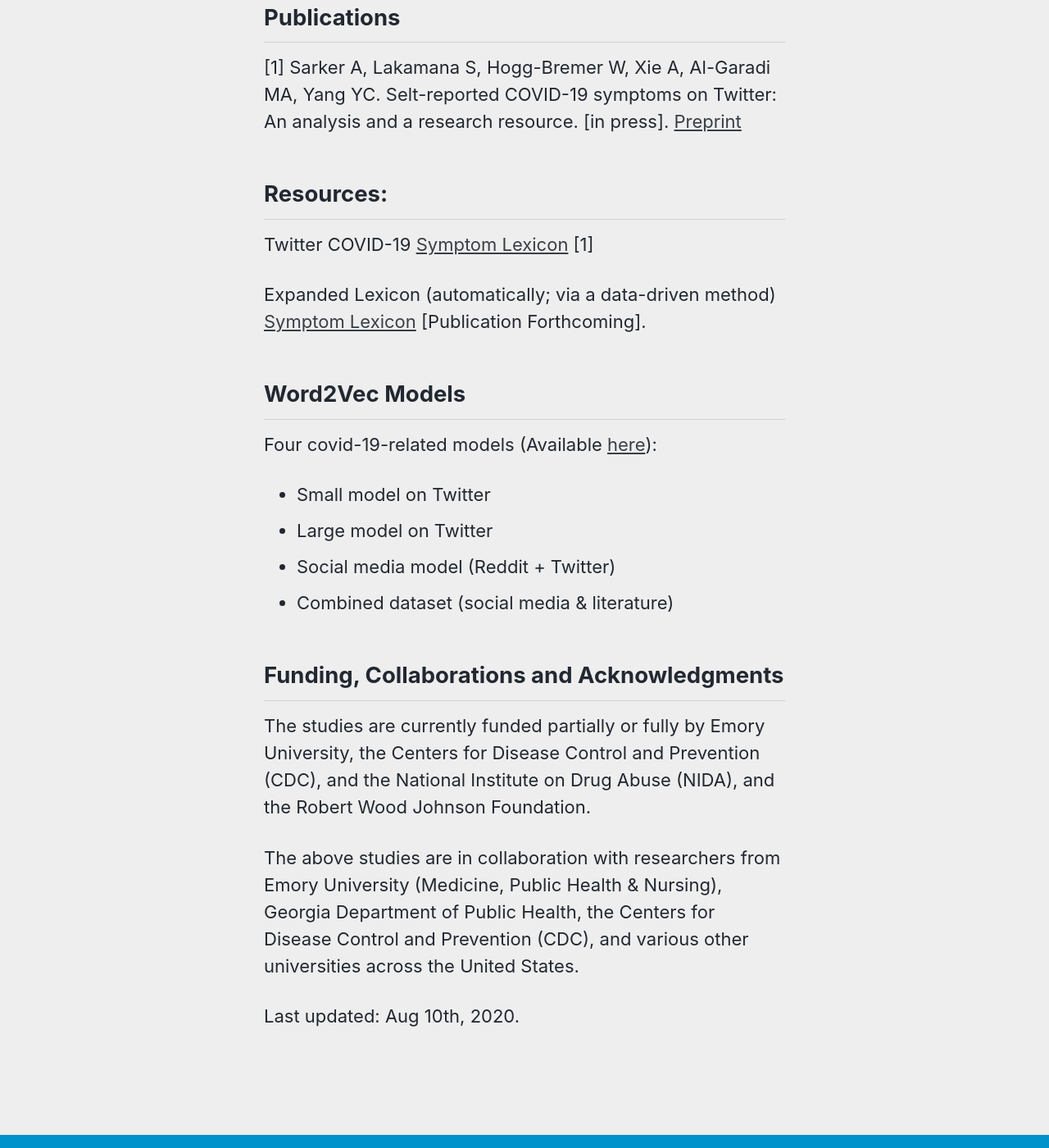
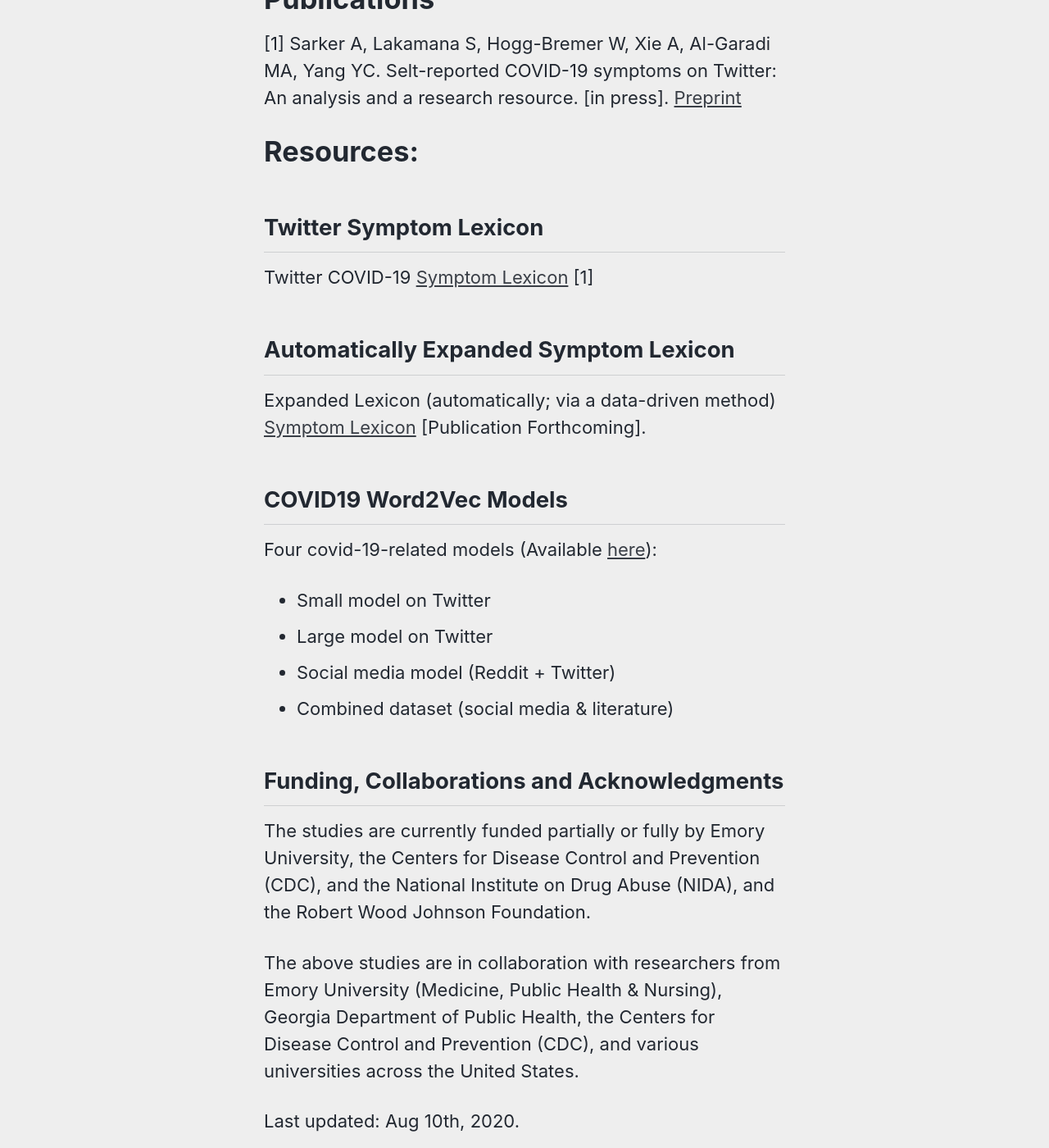
Before and after one commit to sarkerlab/Website, a Jekyll site: the page built from _pages/covid_sm_data_bundle.md, in a window 1280 px wide and 1400 px high, scrolled down 1139 px. Shown: the whole window at 82% size. Built offline with Jekyll 4.4.1, drawn with Linux system fonts in a browser that asks for light colours; cached includes are drawn as plain includes; nearby versions of some CDN libraries.

Commit message:
Update covid_sm_data_bundle.md

```diff
--- a/_pages/covid_sm_data_bundle.md
+++ b/_pages/covid_sm_data_bundle.md
@@ -20,17 +20,19 @@ Research topics/studies:
 
 - Impact of COVID on national services such as Medicaid.
 
-## Publications
+# Publications
 
 [1] Sarker A, Lakamana S, Hogg-Bremer W, Xie A, Al-Garadi MA, Yang YC. Selt-reported COVID-19 symptoms on Twitter: An analysis and a research resource. [in press]. <a href="https://www.medrxiv.org/content/10.1101/2020.04.16.20067421v3"> Preprint </a>
 
-## Resources:
+# Resources:
 
+## Twitter Symptom Lexicon
 Twitter COVID-19 <a href="https://docs.google.com/document/d/1CdhpuNbCV4egYv0TA7hpTqVL3ZfAxyLQipAepDfPzBQ/edit?usp=sharing"> Symptom Lexicon</a> [1]
 
+## Automatically Expanded Symptom Lexicon
 Expanded Lexicon (automatically; via a data-driven method) <a href = "https://drive.google.com/file/d/1qTI1BiNABAHOdfF51gmoH0E5lbV48-KY/view?usp=sharing"> Symptom Lexicon</a> [Publication Forthcoming].
 
-## Word2Vec Models
+## COVID19 Word2Vec Models
 Four covid-19-related models (Available <a href="https://drive.google.com/drive/folders/1RVJsODphSy_oxIq4ubm94ZUV7EntJJGZ?usp=sharing">here</a>):
 - Small model on Twitter
 - Large model on Twitter
@@ -41,6 +43,6 @@ Four covid-19-related models (Available <a href="https://drive.google.com/drive/
 
 The studies are currently funded partially or fully by Emory University, the Centers for Disease Control and Prevention (CDC), and the National Institute on Drug Abuse (NIDA), and the Robert Wood Johnson Foundation.
 
-The above studies are in collaboration with researchers from Emory University (Medicine, Public Health & Nursing), Georgia Department of Public Health, the Centers for Disease Control and Prevention (CDC), and various other universities across the United States.
+The above studies are in collaboration with researchers from Emory University (Medicine, Public Health & Nursing), Georgia Department of Public Health, the Centers for Disease Control and Prevention (CDC), and various universities across the United States.
 
 Last updated: Aug 10th, 2020.
```
